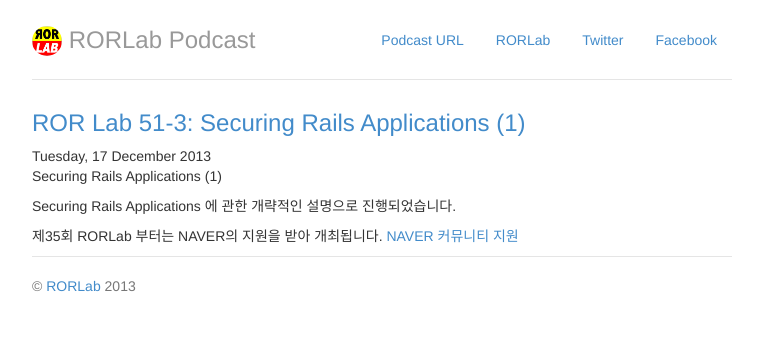
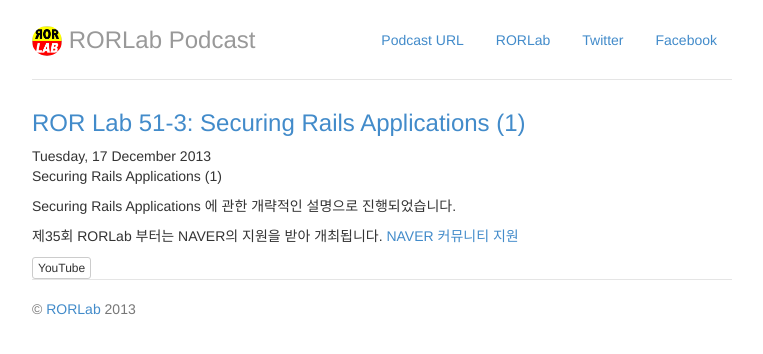
Before and after one commit to rorlakr/rorlabpodcasts.github.io, a Jekyll site: the page built from _posts/2013-12-17-rorlab-51-3.md, in a window 1280 px wide. Shown: the top 354 px of the page, without its empty margins (258-1021 px from the left). Built offline with Jekyll 4.4.1, drawn with Linux system fonts in a browser that asks for light colours.

Commit message:
51-3 에피소드 유투브 링크 추가

```diff
--- a/_posts/2013-12-17-rorlab-51-3.md
+++ b/_posts/2013-12-17-rorlab-51-3.md
@@ -9,7 +9,7 @@
 enclosure_bytes_size: 438877501
 link:
   rorlab:
-  youtube:
+  youtube: https://www.youtube.com/watch?v=1hQ_1U0WrBE
 ---
 
 <p>Securing Rails Applications (1)</p>
@@ -17,3 +17,7 @@
 <p>Securing Rails Applications 에 관한 개략적인 설명으로 진행되었습니다.</p>
 
 <p>제35회 RORLab 부터는 NAVER의 지원을 받아 개최됩니다. <a href="http://developer.naver.com/wiki/pages/Community">NAVER 커뮤니티 지원</a></p>
+
+<div class="btn-group">
+  <a class="btn btn-default btn-xs" href="{{ page.link.youtube }}">YouTube</a>
+</div>
```
Also changed, not shown: 3 other files.
